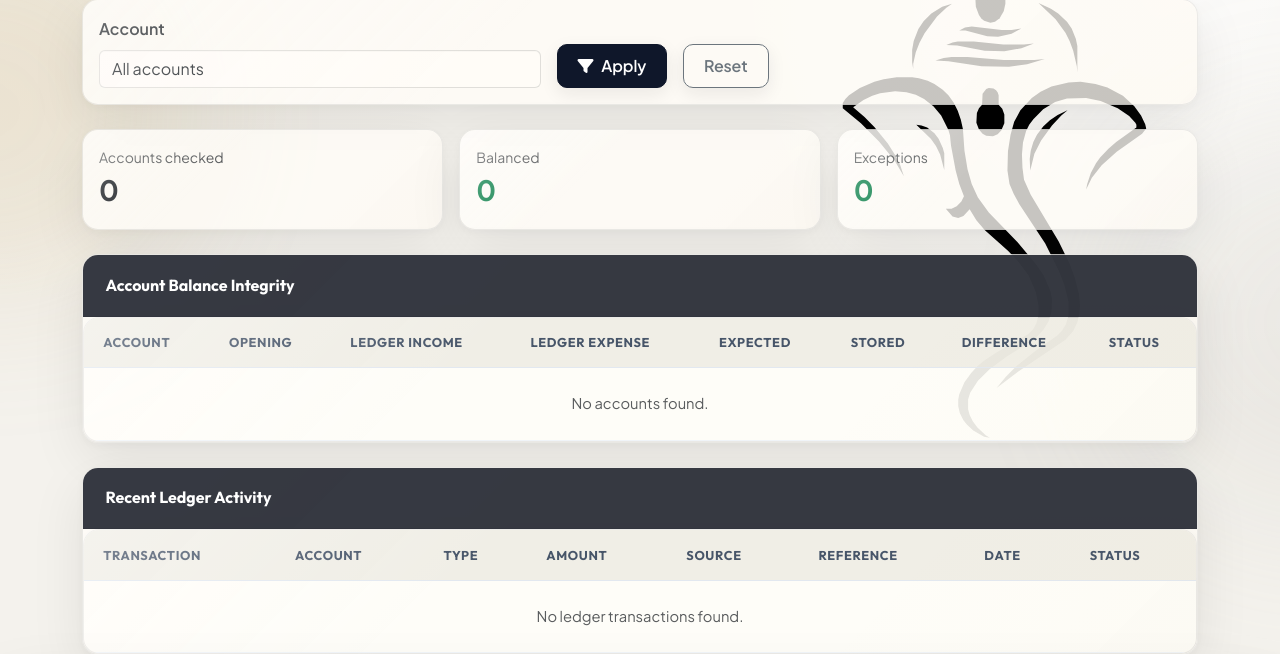
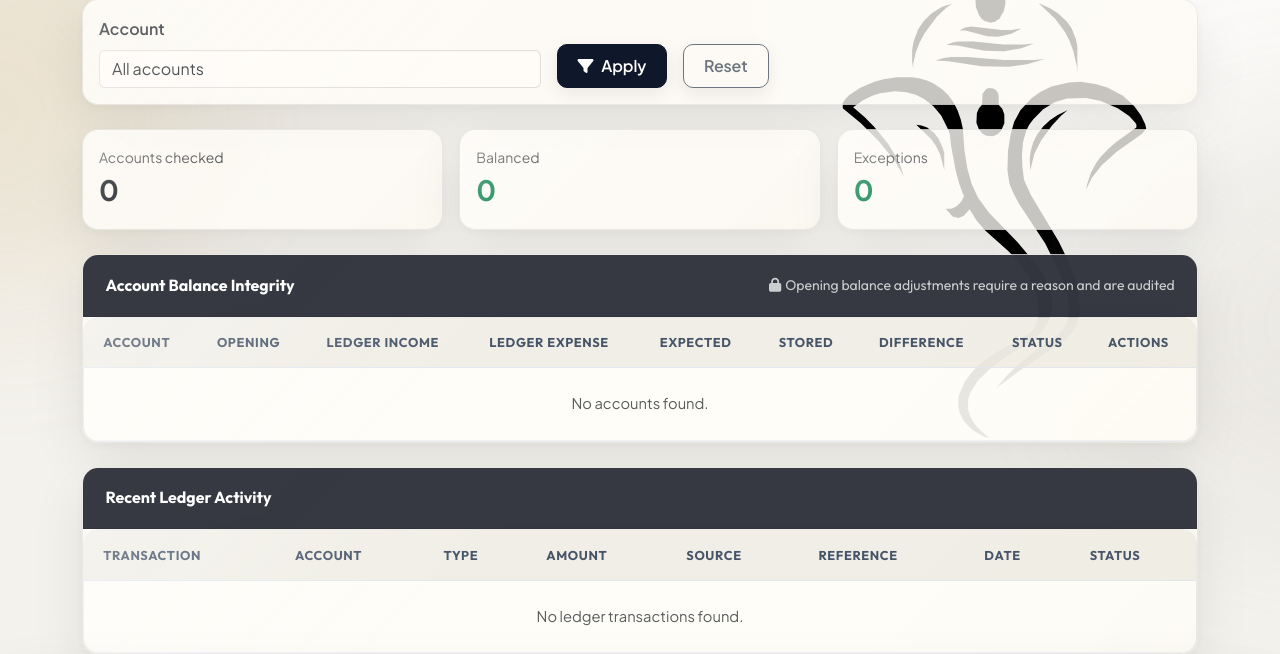
Before and after one commit to 1Y20ash/MandalFinance, a Flask app: page /reports/reconciliation in a window 1280 px wide. Shown: the part 188-842 px from the top of the page. Run offline with Flask 3, Linux system fonts and the light colour scheme; a user stored in the database is signed in; tables that the repository leaves empty hold one stand-in row (values such as "Sample post").

Commit message:
Add opening balance adjustment UI to reconciliation

```diff
--- a/app/templates/reports/reconciliation.html
+++ b/app/templates/reports/reconciliation.html
@@ -56,12 +56,18 @@
 </div>
 
 <div class="card shadow-sm border-0 mb-4">
-    <div class="card-header bg-dark text-white fw-bold">Account Balance Integrity</div>
+    <div class="card-header bg-dark text-white fw-bold d-flex justify-content-between align-items-center">
+        <span>Account Balance Integrity</span>
+        {% if current_user.is_admin or current_user.has_permission('finance.manage') %}
+        <span class="small fw-normal opacity-75"><i class="fa-solid fa-lock me-1"></i>Opening balance adjustments require a reason and are audited</span>
+        {% endif %}
+    </div>
     <div class="table-responsive">
         <table class="table table-hover align-middle mb-0">
             <thead><tr>
                 <th>Account</th><th>Opening</th><th>Ledger Income</th><th>Ledger Expense</th>
                 <th>Expected</th><th>Stored</th><th>Difference</th><th>Status</th>
+                {% if current_user.is_admin or current_user.has_permission('finance.manage') %}<th>Actions</th>{% endif %}
             </tr></thead>
             <tbody>
             {% for row in rows %}
@@ -77,14 +83,67 @@
                     {% if row.is_balanced %}<span class="badge text-bg-success">BALANCED</span>
                     {% else %}<span class="badge text-bg-danger">EXCEPTION</span>{% endif %}
                 </td>
+                {% if current_user.is_admin or current_user.has_permission('finance.manage') %}
+                <td>
+                    {% if row.account.is_active %}
+                    <button type="button" class="btn btn-sm btn-outline-primary" data-bs-toggle="modal" data-bs-target="#openingBalanceModal{{ row.account.id }}">
+                        <i class="fa-solid fa-pen-to-square me-1"></i>Edit Opening Balance
+                    </button>
+                    {% else %}
+                    <span class="badge text-bg-secondary">Inactive</span>
+                    {% endif %}
+                </td>
+                {% endif %}
             </tr>
             {% else %}
-            <tr><td colspan="8" class="text-center text-muted py-4">No accounts found.</td></tr>
+            <tr><td colspan="{% if current_user.is_admin or current_user.has_permission('finance.manage') %}9{% else %}8{% endif %}" class="text-center text-muted py-4">No accounts found.</td></tr>
             {% endfor %}
             </tbody>
         </table>
     </div>
 </div>
+
+{% if current_user.is_admin or current_user.has_permission('finance.manage') %}
+{% for row in rows %}
+{% if row.account.is_active %}
+<div class="modal fade" id="openingBalanceModal{{ row.account.id }}" tabindex="-1" aria-labelledby="openingBalanceModalLabel{{ row.account.id }}" aria-hidden="true">
+    <div class="modal-dialog modal-dialog-centered">
+        <div class="modal-content">
+            <form method="post" action="{{ url_for('account_balances.adjust_opening_balance', account_id=row.account.id) }}">
+                <div class="modal-header">
+                    <h5 class="modal-title" id="openingBalanceModalLabel{{ row.account.id }}">Edit Opening Balance</h5>
+                    <button type="button" class="btn-close" data-bs-dismiss="modal" aria-label="Close"></button>
+                </div>
+                <div class="modal-body">
+                    <div class="alert alert-warning small">
+                        <i class="fa-solid fa-triangle-exclamation me-1"></i>
+                        This changes the account opening balance and current balance by the same delta. The adjustment is permanently audited.
+                    </div>
+                    <div class="mb-3">
+                        <label class="form-label fw-semibold" for="openingBalance{{ row.account.id }}">New opening balance</label>
+                        <div class="input-group">
+                            <span class="input-group-text">₹</span>
+                            <input type="number" class="form-control" id="openingBalance{{ row.account.id }}" name="opening_balance" min="0" step="0.01" value="{{ row.opening_balance }}" required>
+                        </div>
+                    </div>
+                    <div class="mb-1">
+                        <label class="form-label fw-semibold" for="openingReason{{ row.account.id }}">Reason <span class="text-danger">*</span></label>
+                        <textarea class="form-control" id="openingReason{{ row.account.id }}" name="reason" rows="3" maxlength="1000" required placeholder="Explain why the opening balance needs adjustment"></textarea>
+                        <div class="form-text">Required for audit history. Do not use this to hide or replace ledger transactions.</div>
+                    </div>
+                    <input type="hidden" name="csrf_token" value="{{ csrf_token() }}">
+                </div>
+                <div class="modal-footer">
+                    <button type="button" class="btn btn-outline-secondary" data-bs-dismiss="modal">Cancel</button>
+                    <button type="submit" class="btn btn-primary"><i class="fa-solid fa-check me-1"></i>Save Adjustment</button>
+                </div>
+            </form>
+        </div>
+    </div>
+</div>
+{% endif %}
+{% endfor %}
+{% endif %}
 
 <div class="card shadow-sm border-0">
     <div class="card-header bg-dark text-white fw-bold">Recent Ledger Activity</div>
```
